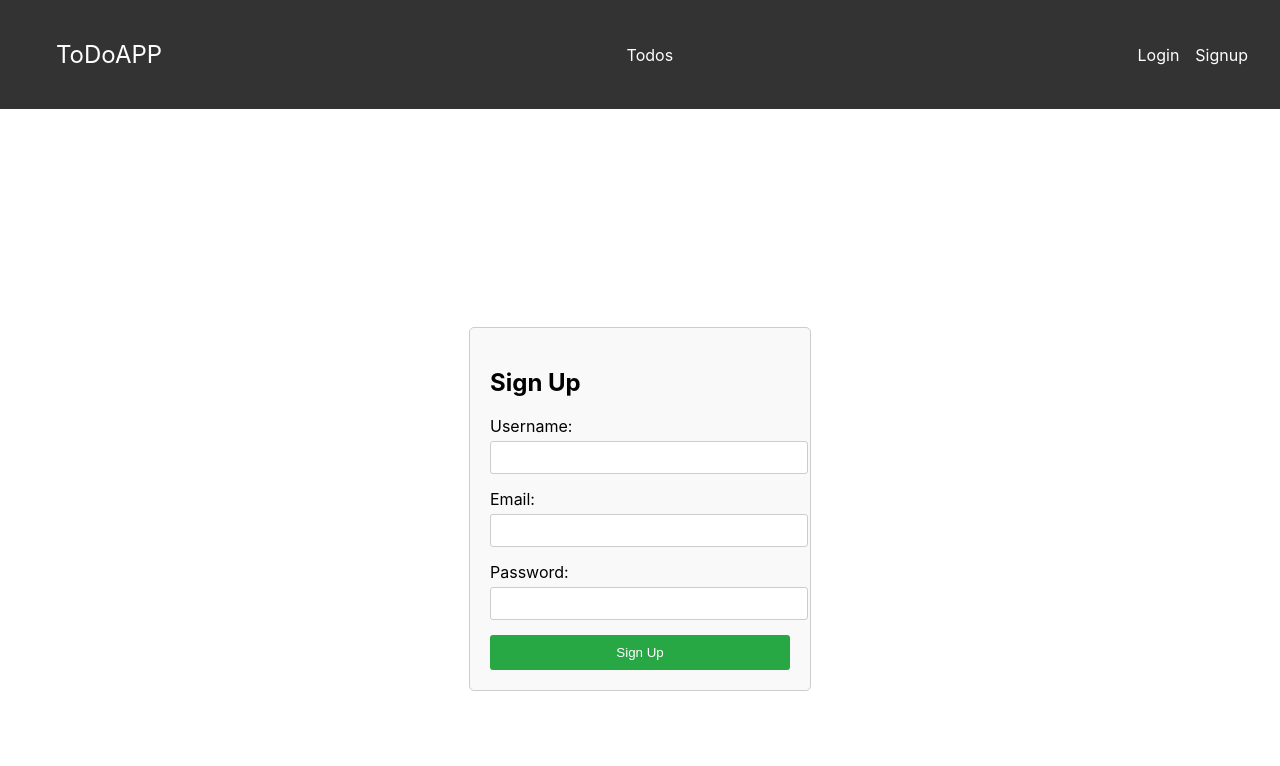
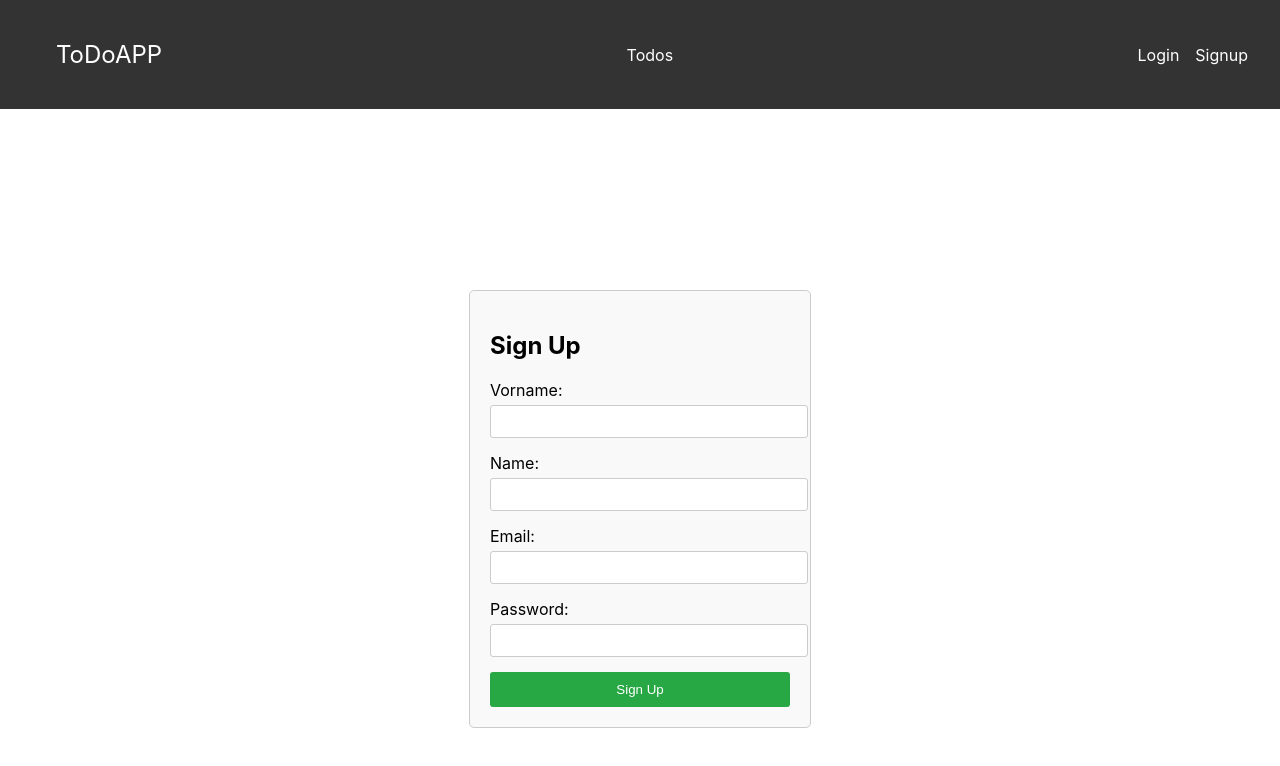
Before and after one commit to akocerke/frontend-zu-my-first-express-api, a React (Create React App) app: page /signup in a window 1280 px wide. Shown: the top 766 px of the page. Built offline with nearby package versions, Linux system fonts and the light colour scheme.

Commit message:
update Signup

```diff
--- a/src/Pages/Signup/Signup.js
+++ b/src/Pages/Signup/Signup.js
@@ -4,16 +4,18 @@ import React, { useState } from 'react';
 import styles from './Signup.module.css'; // Importieren Sie das CSS-Modul
 
 const Signup = () => {
-    // Zustände für Benutzername, E-Mail und Passwort
-    const [username, setUsername] = useState('');
+    // Zustände für Vorname, Nachname, E-Mail und Passwort
+    const [firstName, setFirstName] = useState('');
+    const [lastName, setLastName] = useState('');
     const [email, setEmail] = useState('');
     const [password, setPassword] = useState('');
 
     // Funktion zum Einreichen des Formulars
     const handleSubmit = (e) => {
         e.preventDefault();
-        // Hier können Sie den Benutzernamen, die E-Mail und das Passwort überprüfen und die entsprechenden Aktionen ausführen, z. B. eine Anfrage an den Server senden
-        console.log('Username:', username);
+        // Hier können Sie den Vorname, Nachname, die E-Mail und das Passwort überprüfen und die entsprechenden Aktionen ausführen, z. B. eine Anfrage an den Server senden
+        console.log('First Name:', firstName);
+        console.log('Last Name:', lastName);
         console.log('Email:', email);
         console.log('Password:', password);
         // Beispiel: Ein Anfrage an den Server senden, um sich zu registrieren
@@ -24,8 +26,12 @@ const Signup = () => {
             <form className={styles.form} onSubmit={handleSubmit}>
                 <h2>Sign Up</h2>
                 <div className={styles.inputGroup}>
-                    <label htmlFor="username">Username:</label>
-                    <input type="text" id="username" value={username} onChange={(e) => setUsername(e.target.value)} />
+                    <label htmlFor="firstName">Vorname:</label>
+                    <input type="text" id="firstName" value={firstName} onChange={(e) => setFirstName(e.target.value)} />
+                </div>
+                <div className={styles.inputGroup}>
+                    <label htmlFor="lastName">Name:</label>
+                    <input type="text" id="lastName" value={lastName} onChange={(e) => setLastName(e.target.value)} />
                 </div>
                 <div className={styles.inputGroup}>
                     <label htmlFor="email">Email:</label>
```
